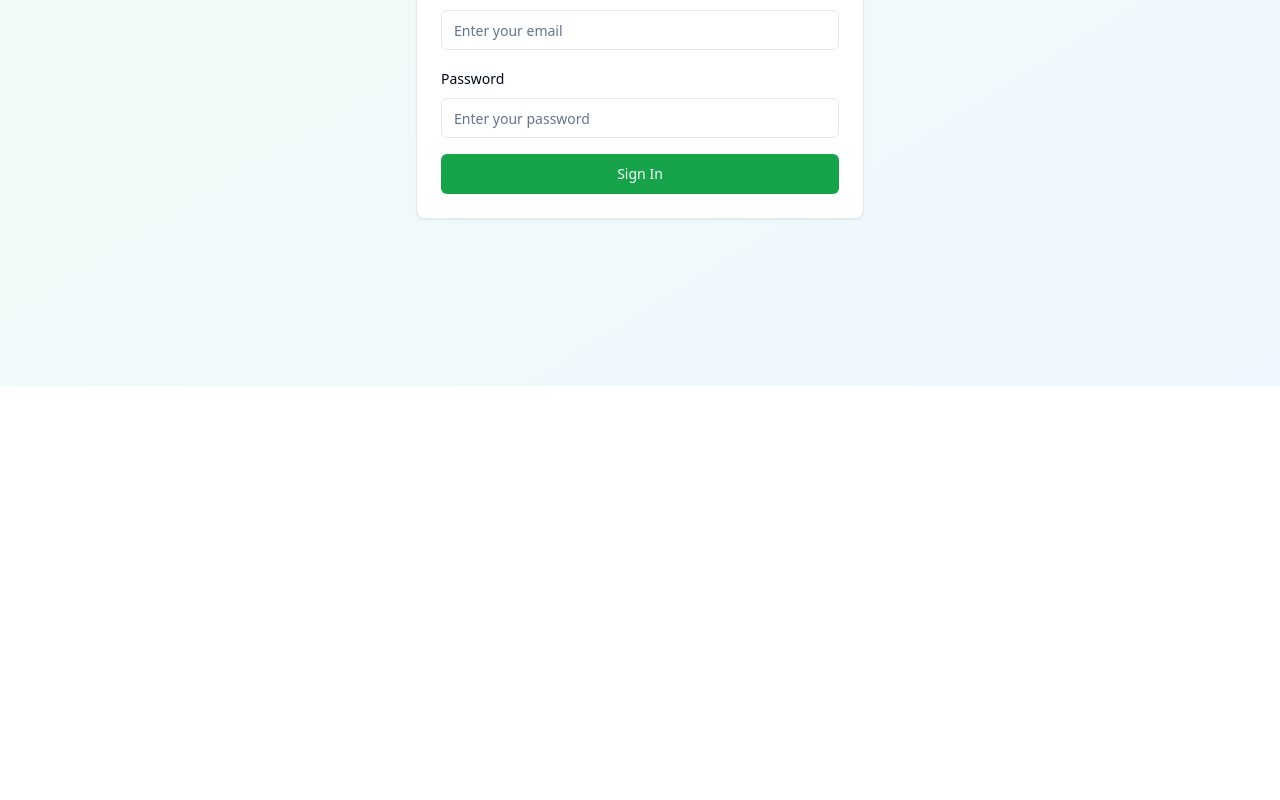
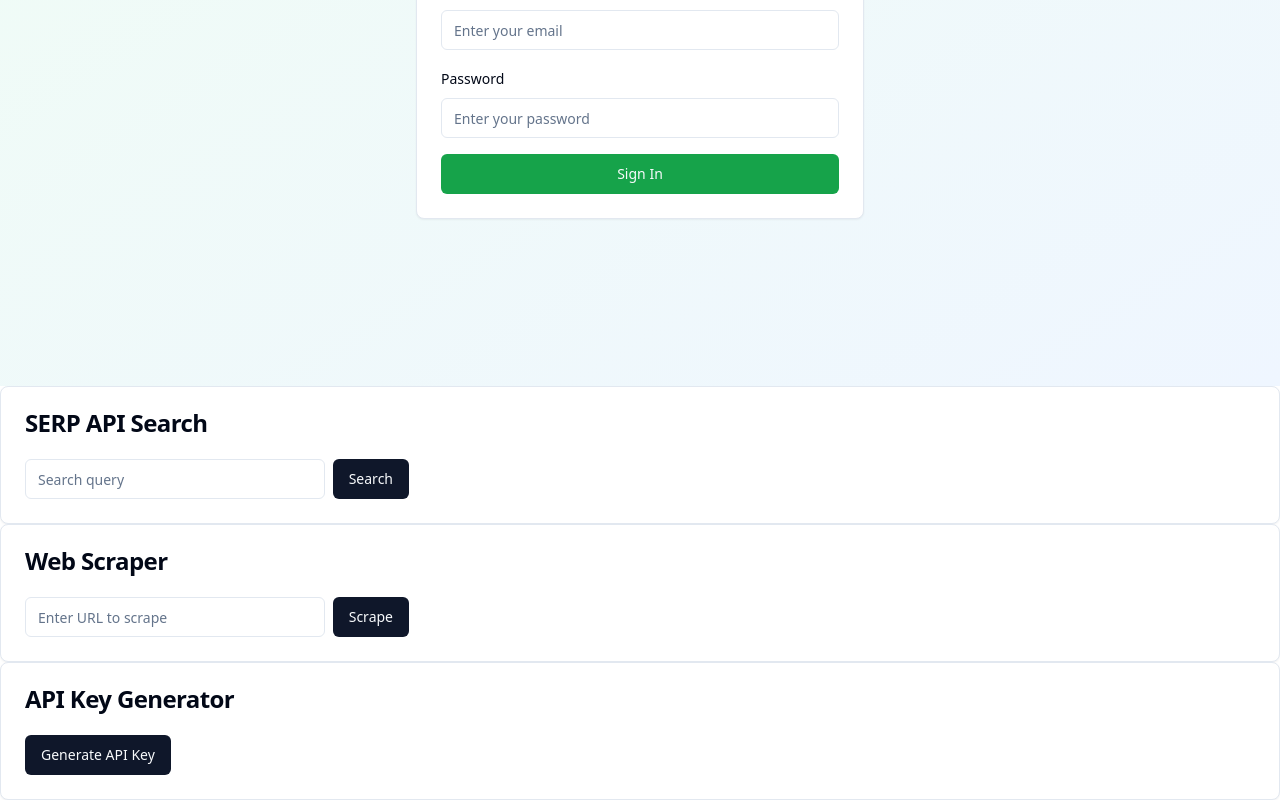
Before and after one commit to dzekuza/ticket-tango-soccer-events, a React (Vite) app: page / in a window 1280 px wide. Shown: the part 414-1214 px from the top of the page. Before the commit the page ends 800 px from the top, so only its background shows below. Built offline with nearby package versions, Linux system fonts and the light colour scheme.

Commit message:
feat: Implement SERP API, web scraper, and API key generator

```diff
--- a/package.json
+++ b/package.json
@@ -41,6 +41,7 @@
     "@radix-ui/react-tooltip": "^1.1.4",
     "@supabase/supabase-js": "^2.50.0",
     "@tanstack/react-query": "^5.56.2",
+    "@types/uuid": "^10.0.0",
     "class-variance-authority": "^0.7.1",
     "clsx": "^2.1.1",
     "cmdk": "^1.0.0",
@@ -51,6 +52,7 @@
     "input-otp": "^1.2.4",
     "lucide-react": "^0.462.0",
     "next-themes": "^0.3.0",
+    "puppeteer": "^24.14.0",
     "qr-scanner": "^1.4.2",
     "qrcode": "^1.5.4",
     "react": "^18.3.1",
@@ -63,6 +65,7 @@
     "sonner": "^1.5.0",
     "tailwind-merge": "^2.5.2",
     "tailwindcss-animate": "^1.0.7",
+    "uuid": "^11.1.0",
     "vaul": "^0.9.3",
     "zod": "^3.23.8"
   },
--- /dev/null
+++ b/src/components/ApiKeyGenerator.tsx
@@ -0,0 +1,31 @@
+import React, { useState } from 'react';
+import { Button } from '@/components/ui/button';
+import { Card, CardContent, CardHeader, CardTitle } from '@/components/ui/card';
+import { v4 as uuidv4 } from 'uuid';
+
+const ApiKeyGenerator = () => {
+  const [apiKey, setApiKey] = useState('');
+
+  const generateApiKey = () => {
+    setApiKey(uuidv4());
+  };
+
+  return (
+    <Card>
+      <CardHeader>
+        <CardTitle>API Key Generator</CardTitle>
+      </CardHeader>
+      <CardContent>
+        <Button onClick={generateApiKey}>Generate API Key</Button>
+        {apiKey && (
+          <div className="mt-4">
+            <p>Your new API key:</p>
+            <pre className="p-2 bg-gray-100 rounded-md">{apiKey}</pre>
+          </div>
+        )}
+      </CardContent>
+    </Card>
+  );
+};
+
+export default ApiKeyGenerator;
--- /dev/null
+++ b/src/components/SerpApi.tsx
@@ -0,0 +1,48 @@
+import React, { useState } from 'react';
+import { Button } from '@/components/ui/button';
+import { Input } from '@/components/ui/input';
+import { Card, CardContent, CardHeader, CardTitle } from '@/components/ui/card';
+
+const SerpApi = () => {
+  const [query, setQuery] = useState('');
+  const [results, setResults] = useState(null);
+  const [loading, setLoading] = useState(false);
+
+  const handleSearch = async () => {
+    setLoading(true);
+    try {
+      const response = await fetch(`https://serpapi.com/search.json?q=${query}&api_key=YOUR_API_KEY`);
+      const data = await response.json();
+      setResults(data);
+    } catch (error) {
+      console.error('Error fetching SERP API:', error);
+    }
+    setLoading(false);
+  };
+
+  return (
+    <Card>
+      <CardHeader>
+        <CardTitle>SERP API Search</CardTitle>
+      </CardHeader>
+      <CardContent>
+        <div className="flex w-full max-w-sm items-center space-x-2">
+          <Input
+            type="text"
+            placeholder="Search query"
+            value={query}
+            onChange={(e) => setQuery(e.target.value)}
+          />
+          <Button onClick={handleSearch} disabled={loading}>
+            {loading ? 'Searching...' : 'Search'}
+          </Button>
+        </div>
+        {results && (
+          <pre className="mt-4">{JSON.stringify(results, null, 2)}</pre>
+        )}
+      </CardContent>
+    </Card>
+  );
+};
+
+export default SerpApi;
--- /dev/null
+++ b/src/components/WebScraper.tsx
@@ -0,0 +1,50 @@
+import React, { useState } from 'react';
+import { Button } from '@/components/ui/button';
+import { Input } from '@/components/ui/input';
+import { Card, CardContent, CardHeader, CardTitle } from '@/components/ui/card';
+
+const WebScraper = () => {
+  const [url, setUrl] = useState('');
+  const [content, setContent] = useState('');
+  const [loading, setLoading] = useState(false);
+
+  const handleScrape = async () => {
+    setLoading(true);
+    try {
+      // This is a placeholder for the actual scraping logic,
+      // which would be implemented on the backend.
+      const response = await fetch(`/api/scrape?url=${encodeURIComponent(url)}`);
+      const data = await response.text();
+      setContent(data);
+    } catch (error) {
+      console.error('Error scraping website:', error);
+    }
+    setLoading(false);
+  };
+
+  return (
+    <Card>
+      <CardHeader>
+        <CardTitle>Web Scraper</CardTitle>
+      </CardHeader>
+      <CardContent>
+        <div className="flex w-full max-w-sm items-center space-x-2">
+          <Input
+            type="text"
+            placeholder="Enter URL to scrape"
+            value={url}
+            onChange={(e) => setUrl(e.target.value)}
+          />
+          <Button onClick={handleScrape} disabled={loading}>
+            {loading ? 'Scraping...' : 'Scrape'}
+          </Button>
+        </div>
+        {content && (
+          <pre className="mt-4">{content}</pre>
+        )}
+      </CardContent>
+    </Card>
+  );
+};
+
+export default WebScraper;
--- a/src/pages/Index.tsx
+++ b/src/pages/Index.tsx
@@ -1,8 +1,18 @@
 
 import { AppWrapper } from "@/components/AppWrapper";
+import SerpApi from "@/components/SerpApi";
+import WebScraper from "@/components/WebScraper";
+import ApiKeyGenerator from "@/components/ApiKeyGenerator";
 
 const Index = () => {
-  return <AppWrapper />;
+  return (
+    <div>
+      <AppWrapper />
+      <SerpApi />
+      <WebScraper />
+      <ApiKeyGenerator />
+    </div>
+  );
 };
 
 export default Index;
--- /dev/null
+++ b/src/pages/api/scrape.ts
@@ -0,0 +1,24 @@
+import type { NextApiRequest, NextApiResponse } from 'next';
+import puppeteer from 'puppeteer';
+
+export default async function handler(
+  req: NextApiRequest,
+  res: NextApiResponse
+) {
+  const { url } = req.query;
+
+  if (!url) {
+    return res.status(400).send('URL is required');
+  }
+
+  try {
+    const browser = await puppeteer.launch();
+    const page = await browser.newPage();
+    await page.goto(url as string);
+    const content = await page.content();
+    await browser.close();
+    res.status(200).send(content);
+  } catch (error) {
+    res.status(500).send(`Error scraping website: ${error.message}`);
+  }
+}
```
Also changed, not shown: 1 other file (tests, documents, lock files or other folders).
